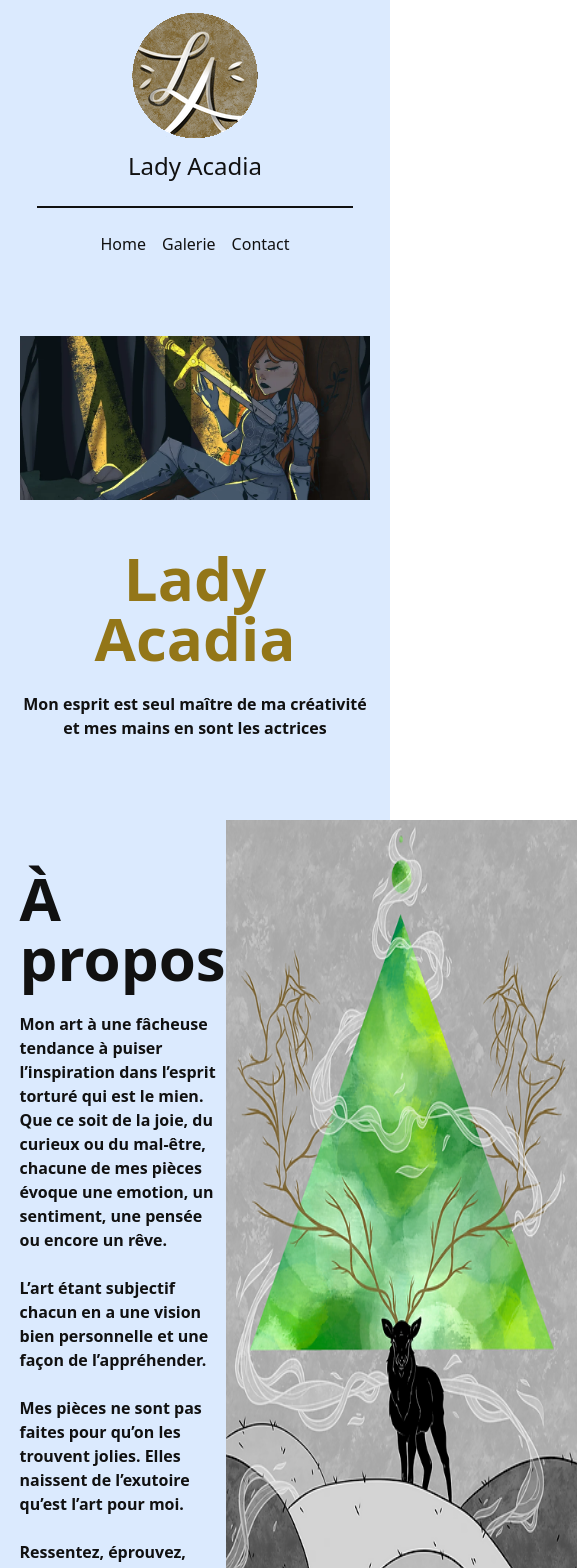
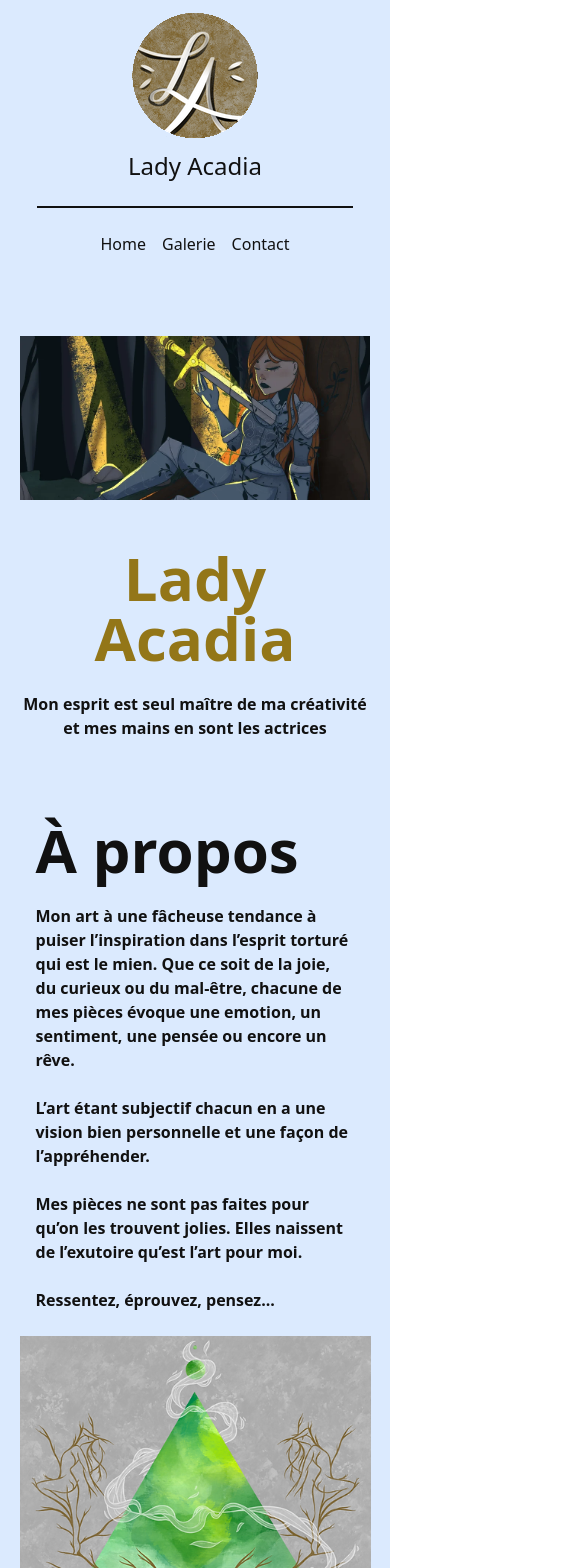
Before and after one commit to Robuchon/ladyacadia, a Vue app: page /home in a window 390 px wide. Shown: the top 1568 px of the page, 577 px wide, since content can reach past the window. Built offline with nearby package versions, Linux system fonts and the light colour scheme; what prettier-plugin-tailwindcss would draw is missing.

Commit message:
modif home

```diff
--- a/src/pages/Home.vue
+++ b/src/pages/Home.vue
@@ -8,9 +8,9 @@
         actrices
       </h2>
     </div>
-    <div name="propos" class="mt-20 flex text-left">
-      <div class="flex flex-col justify-between">
-        <h1 class="mt-12 text-6xl font-black">À propos</h1>
+    <div name="propos" class="mt-20 md:flex text-left">
+      <div class="flex flex-col justify-between min-w-1/2 max-w-[600px] px-4">
+        <h1 class="text-6xl font-black">À propos</h1>
         <p class="mt-6 font-semibold">
           Mon art à une fâcheuse tendance à puiser l’inspiration dans l’esprit
           torturé qui est le mien. Que ce soit de la joie, du curieux ou du
@@ -27,7 +27,7 @@
         </p>
         <p class="mt-6 font-semibold">Ressentez, éprouvez, pensez...</p>
       </div>
-      <img src="/3BAD9EFB-C636-41C0-A938-3A5FA9FAEEB7.webp" alt="" class="" />
+      <img src="/3BAD9EFB-C636-41C0-A938-3A5FA9FAEEB7.webp" alt="" class="mt-6 md:mt-0 md:w-1/2 mx-auto my-auto" />
     </div>
   </div>
 </template>
```
